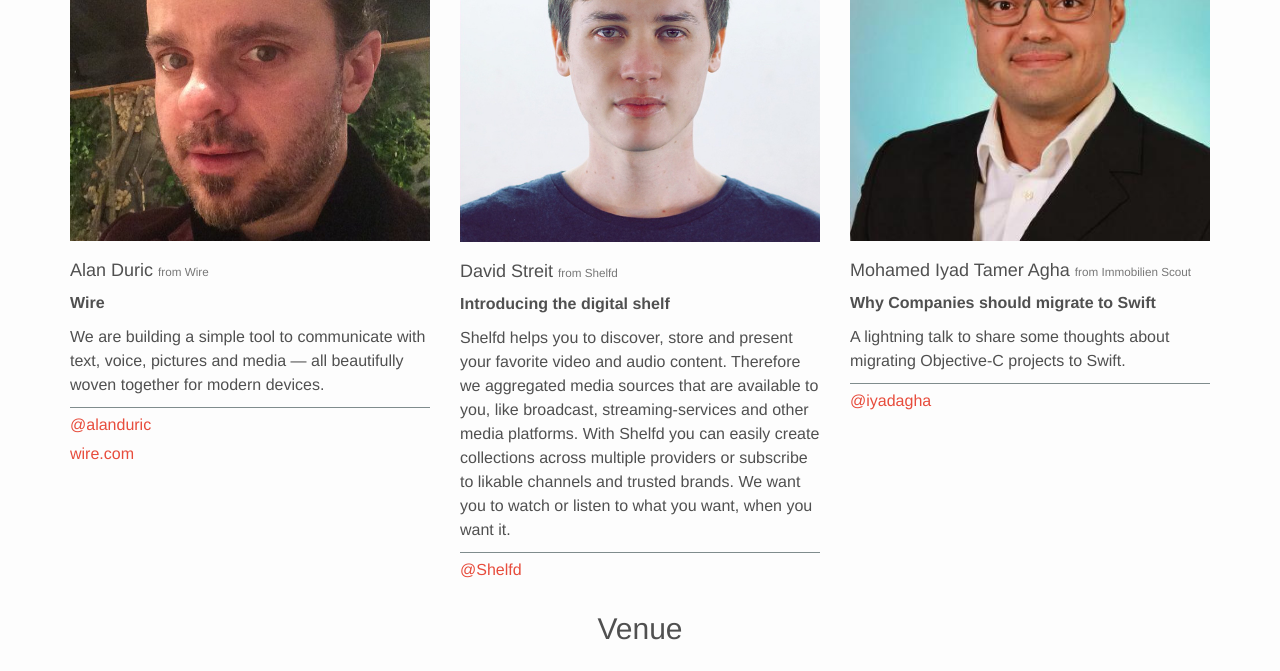
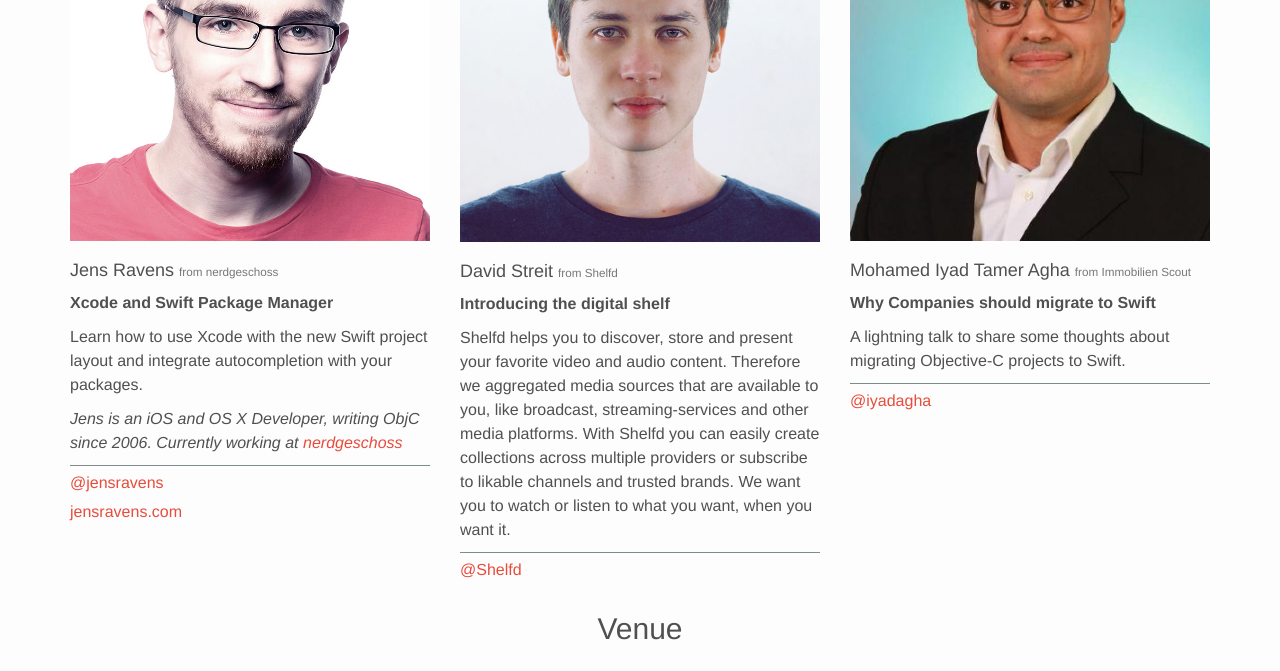
Before and after one commit to swift-berlin/swift-berlin.github.io, a Jekyll site: the page built from _posts/2016-02-29-swift-berlin-15.md, in a window 1280 px wide and 900 px high, scrolled down 2197 px, cut to the strip 0-671 px from the top of the window. Built offline with Jekyll 4.4.1, drawn with Linux system fonts in a browser that asks for light colours.

Commit message:
replace talk by alan duric

```diff
--- a/_posts/2016-02-29-swift-berlin-15.md
+++ b/_posts/2016-02-29-swift-berlin-15.md
@@ -23,18 +23,19 @@ speakers:
     links:
 lightnings:
   -
-    name: Alan Duric
-    company: Wire
-    title: Wire
-    image: alanduric
-    abstract: We are building a simple tool to communicate with text, voice, pictures and media — all beautifully woven together for modern devices.
+    name: Jens Ravens
+    company: nerdgeschoss
+    title: Xcode and Swift Package Manager
+    image: jensravens
+    about: 'Jens is an iOS and OS X Developer, writing ObjC since 2006. Currently working at <a href="http://nerdgeschoss.de" target="new">nerdgeschoss</a>'
+    abstract: Learn how to use Xcode with the new Swift project layout and integrate autocompletion with your packages.
     links:
       -
-        url: https://twitter.com/alanduric
-        name: '@alanduric'
+        url: https://twitter.com/jensravens
+        name: '@jensravens'
       -
-        url: https://wire.com
-        name: 'wire.com'
+        url: http://jensravens.com
+        name: 'jensravens.com'
   -
     name: David Streit
     company: Shelfd
```
